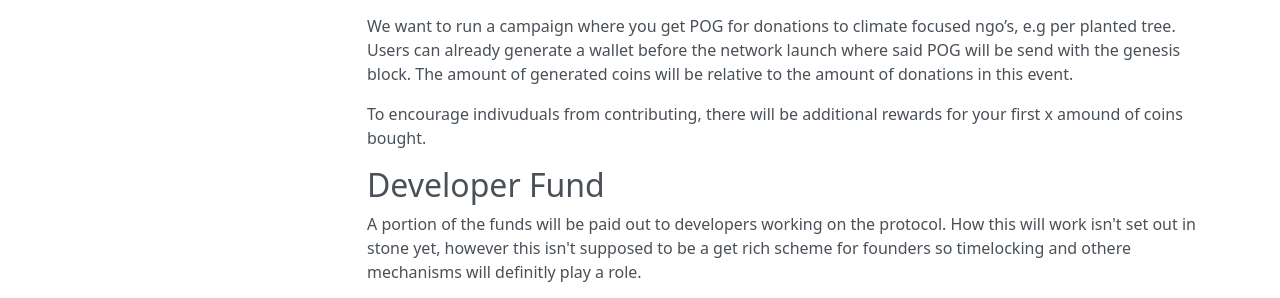
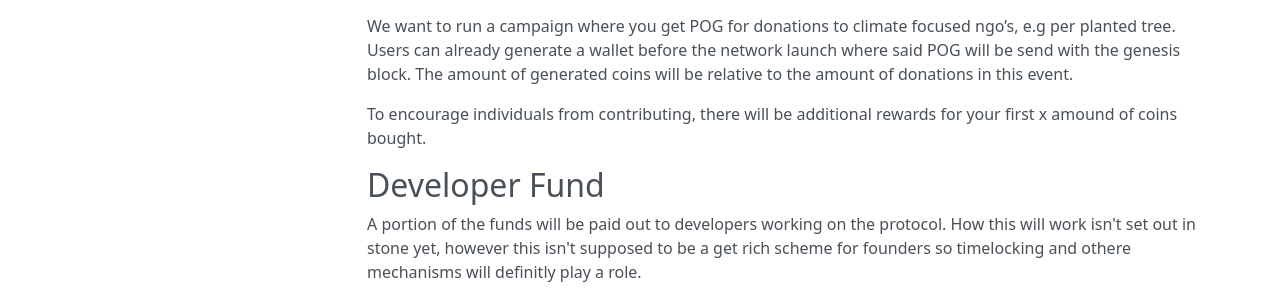
Before and after one commit to pognetwork/specification, an MkDocs documentation site: the page built from specification/protocol/distribution.md, in a window 1280 px wide and 951 px high. Shown: the part 319-617 px from the top of the window. Built offline with MkDocs 1.6.1, drawn with Linux system fonts in a browser that asks for light colours; nearby versions of some CDN libraries.

Commit message:
docs: update specification structure
Signed-off-by: Henry <mail@henrygressmann.de>

```diff
--- a/mkdocs.yml
+++ b/mkdocs.yml
@@ -3,7 +3,6 @@ docs_dir: "specification"
 
 nav:
   - Introduction: "README.md"
-  # - Whitepaper: "whitepaper/README.md"
   # - Whitepaper: "whitepaper/README.md"
   - Protocol:
       - Overview: "protocol/README.md"
@@ -11,7 +10,9 @@ nav:
       - Ledger: "protocol/ledger.md"
       - Supply: "protocol/supply.md"
       - Coin Distribution: "protocol/distribution.md"
-      - Consensus: "protocol/consensus.md"
+      - Consensus:
+          - Delegates: "protocol/consensus/delegates.md"
+          - "Delegated Proof of Importance": "protocol/consensus/dpoi.md"
       - Transactions:
           - Blocks: "protocol/transactions/blocks.md"
           - Fees: "protocol/transactions/fees.md"
--- a/specification/protocol/distribution.md
+++ b/specification/protocol/distribution.md
@@ -17,7 +17,7 @@ We want to run a campaign where you get POG for donations to climate focused ngo
 planted tree. Users can already generate a wallet before the network launch where said POG will be send with the genesis block.
 The amount of generated coins will be relative to the amount of donations in this event.
 
-To encourage indivuduals from contributing, there will be additional rewards for your first x amound of coins bought.
+To encourage individuals from contributing, there will be additional rewards for your first x amound of coins bought.
 
 ## Developer Fund
 
```
Also changed, not shown: README.md (+5 -1 lines), specification/protocol/consensus/delegates.md (added, +1 -0 lines), specification/protocol/consensus/dpoi.md (renamed from specification/protocol/consensus.md, +2 -2 lines), specification/protocol/supply.md (+2 -0 lines).
